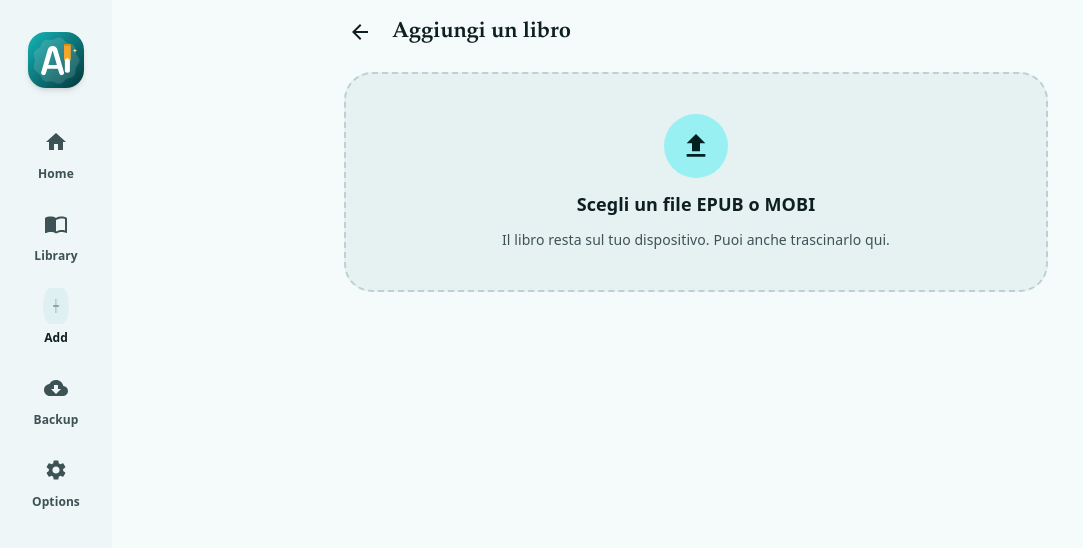
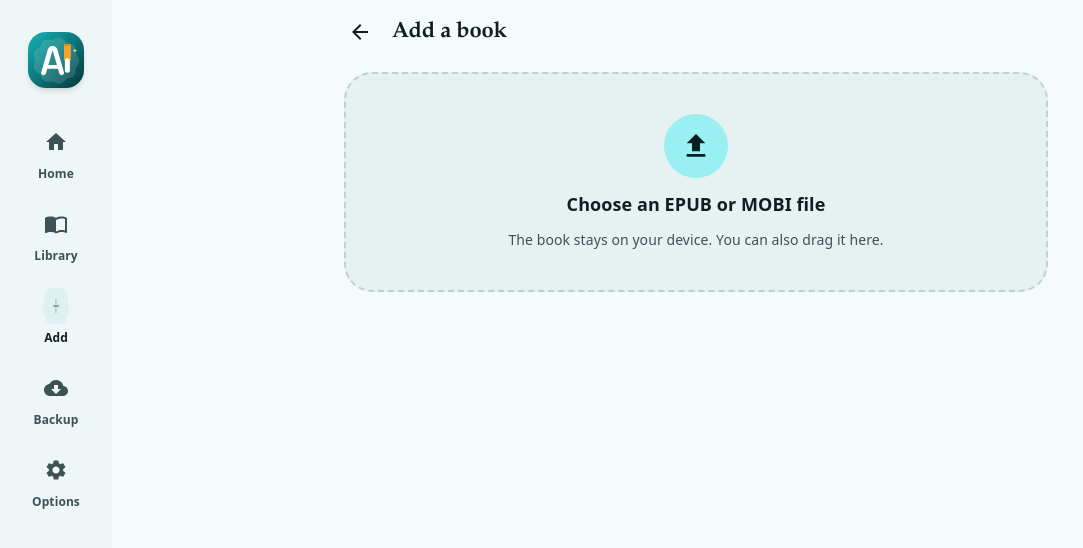
Before and after one commit to kevin-flynn89/ReAIding-Companion, a Next.js app: page /aggiungi-file in a window 1280 px wide. Shown: the top 548 px of the page, without its empty margins (0-1083 px from the left). Built offline with nearby package versions, Linux system fonts and the light colour scheme.

Commit message:
Add files via upload

```diff
--- a/app/aggiungi-file/page.tsx
+++ b/app/aggiungi-file/page.tsx
@@ -5,6 +5,7 @@ import { parseEpub, parseMobi, type Parsed } from "@/lib/parsers";
 import { saveWork } from "@/lib/library";
 import Cover from "../copertina";
 import { Icon, TopBar } from "../ui";
+import { t } from "@/lib/i18n";
 
 export default function AggiungiFile() {
   const [p, setP] = useState<Parsed | null>(null);
@@ -15,15 +16,15 @@ export default function AggiungiFile() {
 
   async function onFile(f: File | undefined) {
     if (!f) return;
-    setMsg({ ok: true, text: "Lettura in corso..." }); setP(null); setSaved(false);
+    setMsg({ ok: true, text: t("Lettura in corso...") }); setP(null); setSaved(false);
     try {
       const name = f.name.toLowerCase();
       if (name.endsWith(".epub")) setP(await parseEpub(f));
       else if (name.endsWith(".mobi") || name.endsWith(".azw3")) setP(await parseMobi(f));
-      else { setMsg({ ok: false, text: "Formati supportati: EPUB e MOBI." }); return; }
+      else { setMsg({ ok: false, text: t("Formati supportati: EPUB e MOBI.") }); return; }
       setMsg(null);
     } catch {
-      setMsg({ ok: false, text: "Non riesco a leggere questo file. Se arriva da un negozio potrebbe avere protezione DRM: in quel caso non posso aprirlo." });
+      setMsg({ ok: false, text: t("Non riesco a leggere questo file. Se arriva da un negozio potrebbe avere protezione DRM: in quel caso non posso aprirlo.") });
     }
   }
 
@@ -35,14 +36,14 @@ export default function AggiungiFile() {
 
   return (
     <main>
-      <TopBar title="Aggiungi un libro" back="/" backLabel="Torna alla home" />
+      <TopBar title={t("Aggiungi un libro")} back="/" backLabel={t("Torna alla home")} />
       <button type="button" onClick={() => input.current?.click()}
         onDragOver={(e) => { e.preventDefault(); setDrag(true); }} onDragLeave={() => setDrag(false)}
         onDrop={(e) => { e.preventDefault(); setDrag(false); onFile(e.dataTransfer.files?.[0]); }}
         className={`mt-2 flex w-full flex-col items-center gap-3 rounded-[28px] border-2 border-dashed px-6 py-10 text-center transition ${drag ? "border-primary bg-primary-container" : "border-outline-variant bg-surface-container hover:bg-surface-high"}`}>
         <span className="flex h-16 w-16 items-center justify-center rounded-full bg-primary-container text-on-primary-container"><Icon name="upload" className="h-8 w-8" /></span>
-        <span className="text-lg font-semibold">Scegli un file EPUB o MOBI</span>
-        <span className="text-sm text-on-surface-variant">Il libro resta sul tuo dispositivo. <span className="hidden md:inline">Puoi anche trascinarlo qui.</span></span>
+        <span className="text-lg font-semibold">{t("Scegli un file EPUB o MOBI")}</span>
+        <span className="text-sm text-on-surface-variant">{t("Il libro resta sul tuo dispositivo.")} <span className="hidden md:inline">{t("Puoi anche trascinarlo qui.")}</span></span>
       </button>
       <input ref={input} type="file" accept=".epub,.mobi,.azw3" className="hidden" onChange={(e) => { onFile(e.target.files?.[0]); e.target.value = ""; }} />
 
@@ -54,19 +55,19 @@ export default function AggiungiFile() {
             <Cover work={{ title: p.title, cover: p.cover }} className="h-36 w-24" />
             <div className="min-w-0">
               <h2 className="font-serif text-xl font-semibold leading-snug">{p.title}</h2>
-              <p className="mt-1 text-sm text-on-surface-variant">{p.author || "Autore non trovato"}</p>
-              <p className="mt-1 text-sm text-on-surface-variant">{p.chapters.length} capitoli</p>
+              <p className="mt-1 text-sm text-on-surface-variant">{p.author || t("Autore non trovato")}</p>
+              <p className="mt-1 text-sm text-on-surface-variant">{t("{n} capitoli", { n: p.chapters.length })}</p>
             </div>
           </div>
           <ul className="mt-4 max-h-44 space-y-1 overflow-auto rounded-xl bg-surface p-3 text-sm">
             {p.chapters.slice(0, 30).map((c) => <li key={c.n} className="truncate"><span className="text-on-surface-variant">{c.n}.</span> {c.title.slice(0, 60)}</li>)}
           </ul>
-          {p.chapters.length === 0 && <p className="mt-3 text-sm text-error">Nessun testo trovato nel file.</p>}
+          {p.chapters.length === 0 && <p className="mt-3 text-sm text-error">{t("Nessun testo trovato nel file.")}</p>}
           <div className="mt-4 flex flex-wrap items-center gap-3">
             <button onClick={salva} disabled={saved || p.chapters.length === 0} className="btn btn-filled flex-1 sm:flex-none">
-              {saved ? <><Icon name="check" className="h-5 w-5" />Salvato</> : "Salva in libreria"}
+              {saved ? <><Icon name="check" className="h-5 w-5" />{t("Salvato")}</> : t("Salva in libreria")}
             </button>
-            {saved && <Link href="/libreria" className="btn btn-tonal flex-1 sm:flex-none">Vai alla libreria</Link>}
+            {saved && <Link href="/libreria" className="btn btn-tonal flex-1 sm:flex-none">{t("Vai alla libreria")}</Link>}
           </div>
         </section>
       )}
```
